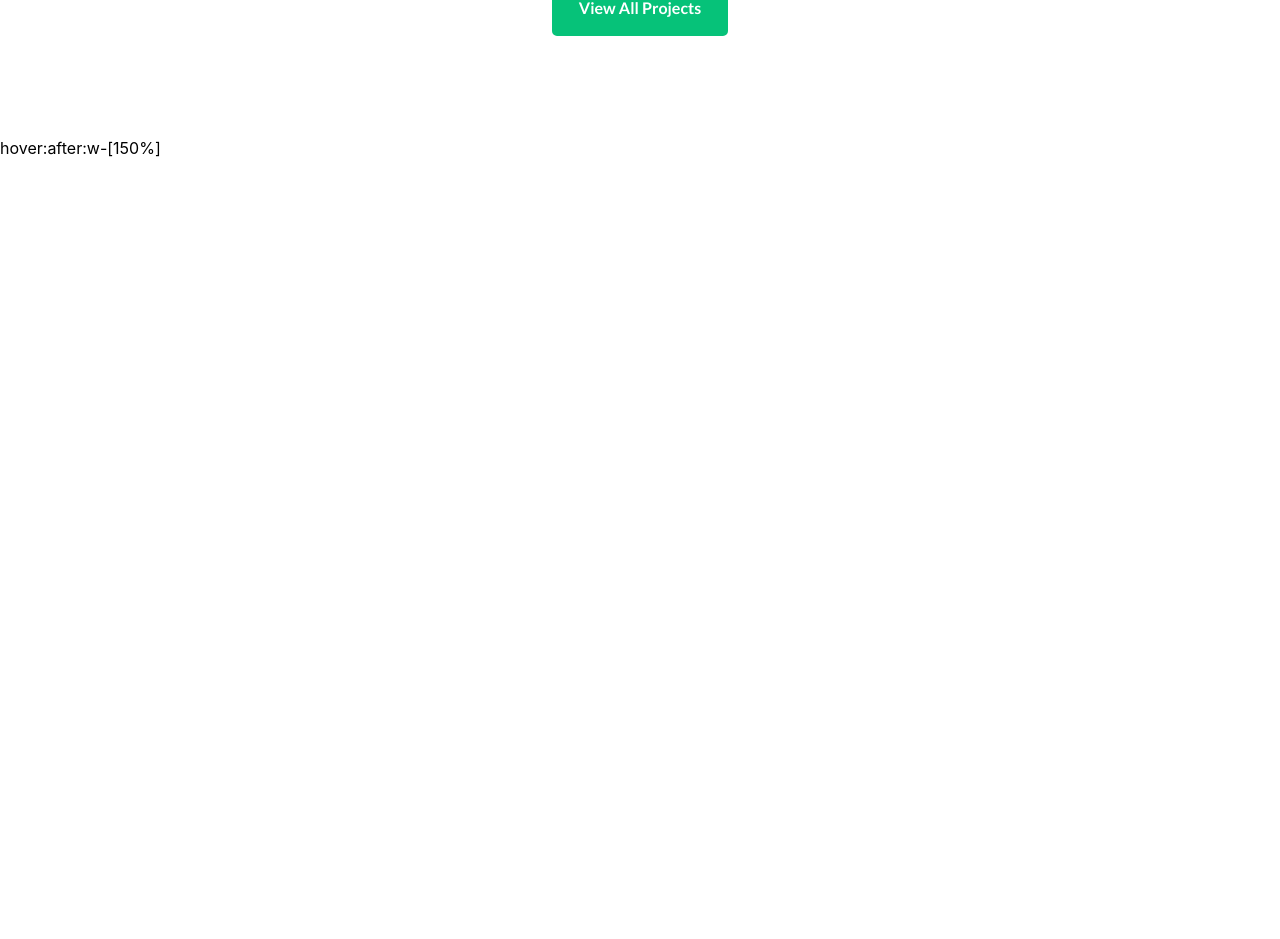
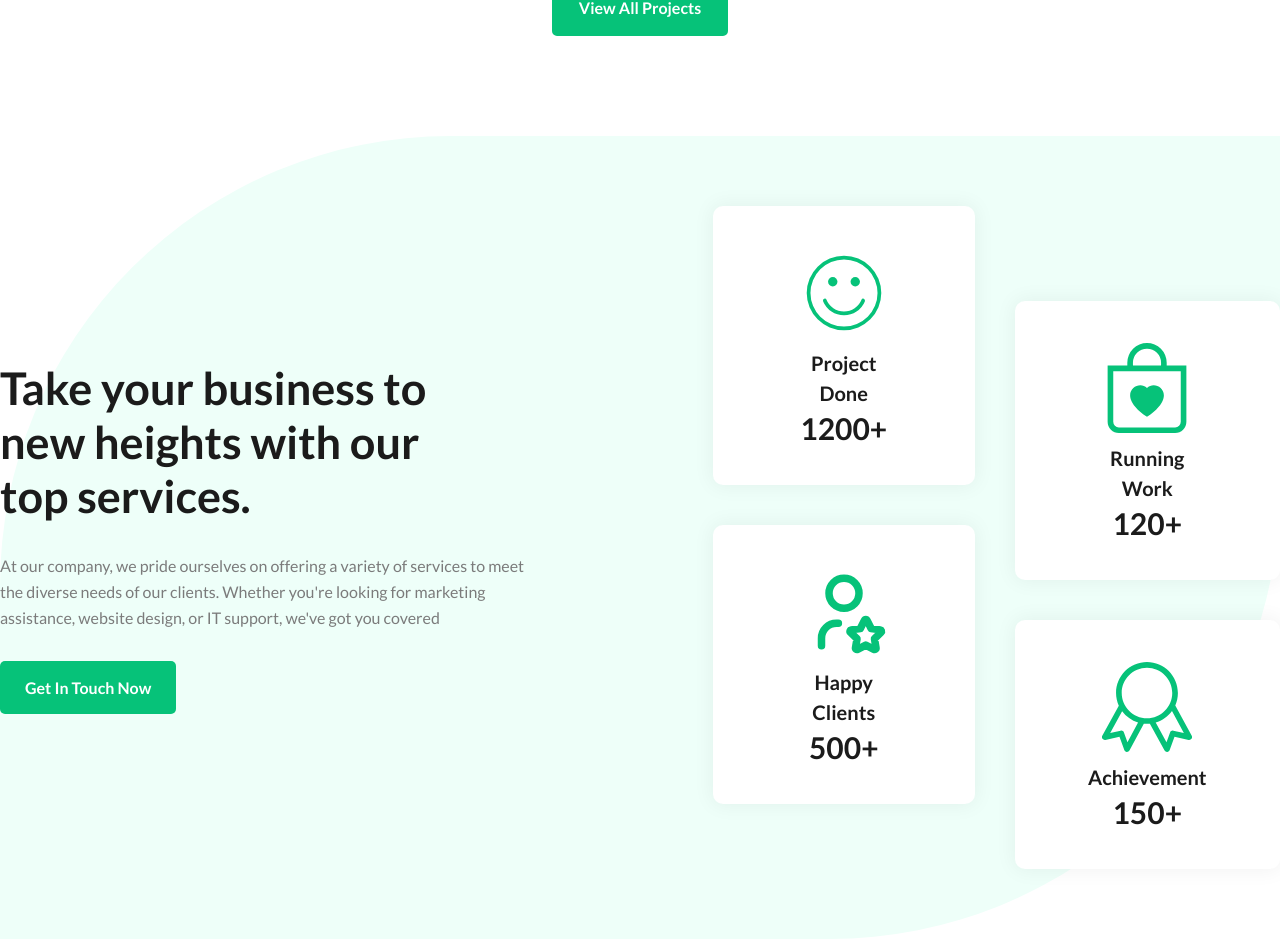
Before and after one commit to shoumen-shomu/core-wave, a React (Vite) app: page / in a window 1280 px wide. Shown: the part 3157-4096 px from the top of the page. Before the commit the page ends 3317 px from the top, so only its background shows below. Built offline with nearby package versions, Linux system fonts and the light colour scheme.

Commit message:
company overview part done

```diff
--- /dev/null
+++ b/src/components/layouts/home/CompanyOverview.jsx
@@ -0,0 +1,102 @@
+import React from "react";
+import Button from "../../common/Button";
+import Container from "../../common/Container";
+import { TbDeviceDesktopCode } from "react-icons/tb";
+import { CiFaceSmile } from "react-icons/ci";
+import { TbUserStar } from "react-icons/tb";
+import { BsBagHeart } from "react-icons/bs";
+import { SlBadge } from "react-icons/sl";
+
+const CompanyOverview = () => {
+  return (
+    <>
+      <section>
+        <div class="py-17.5 bg-[#EEFFF9] rounded-tl-[450px] rounded-br-[450px]">
+          <Container>
+            <div className="flex gap-40.75 items-center">
+              <div className="">
+                <h2 className="font-lato font-semibold text-[45px] text-secendary leading-13.5 w-114.25">
+                  Take your business to new heights with our top services.
+                </h2>
+                <p className="font-lato font-normal text-base text-[#7B7B7B] leading-6.5 w-137.5 my-7.5">
+                  At our company, we pride ourselves on offering a variety of
+                  services to meet the diverse needs of our clients. Whether
+                  you're looking for marketing assistance, website design, or IT
+                  support, we've got you covered
+                </p>
+                <Button
+                  className={"bg-[#DAF6EB] text-primary"}
+                  btnText={"Get In Touch Now"}
+                />
+              </div>
+              <div className="flex gap-10">
+                <div className="space-y-10 ">
+                  <div className="py-10.5 px-18  rounded-[10px] bg-white group duration-500 hover:bg-primary/50 shadow-[0px_0px_20px_2px_rgba(0,0,0,0.05)]">
+                    <div className="flex justify-center items-center">
+                      <CiFaceSmile
+                        size={90}
+                        className="text-primary group-hover:text-white duration-500 "
+                      />
+                    </div>
+                    <h5 className="font-lato font-semibold text-[20px] text-secendary leading-7.5 pt-2.5 pb-1.25 group-hover:text-white duration-500 text-center">
+                      Project Done
+                    </h5>
+                    <p className="font-lato font-semibold text-[30px] text-secendary leading-7.5 group-hover:text-white duration-500 text-center">
+                      1200+
+                    </p>
+                  </div>
+                  <div className="py-10.5 px-[72px]  rounded-[10px] bg-white group duration-500 hover:bg-primary/50 shadow-[0px_0px_20px_2px_rgba(0,0,0,0.05)]">
+                    <div className="flex justify-center items-center">
+                      <TbUserStar
+                        size={90}
+                        className="text-primary group-hover:text-white duration-500 "
+                      />
+                    </div>
+                    <h5 className="font-lato font-semibold text-[20px] text-secendary leading-7.5 pt-2.5 pb-1.25 group-hover:text-white duration-500 text-center">
+                      Happy Clients
+                    </h5>
+                    <p className="font-lato font-semibold text-[30px] text-secendary leading-7.5 group-hover:text-white duration-500 text-center">
+                      500+
+                    </p>
+                  </div>
+                </div>
+                <div className="space-y-10 mt-23.75">
+                  <div className="py-10.5 px-18  rounded-[10px] bg-white group duration-500 hover:bg-primary/50 shadow-[0px_0px_20px_2px_rgba(0,0,0,0.05)]">
+                    <div className="flex justify-center items-center">
+                      <BsBagHeart
+                        size={90}
+                        className="text-primary group-hover:text-white duration-500 "
+                      />
+                    </div>
+                    <h5 className="font-lato font-semibold text-[20px] text-secendary leading-7.5 pt-2.5 pb-1.25 group-hover:text-white duration-500 text-center">
+                      Running Work
+                    </h5>
+                    <p className="font-lato font-semibold text-[30px] text-secendary leading-7.5 group-hover:text-white duration-500 text-center">
+                      120+
+                    </p>
+                  </div>
+                  <div className="py-10.5 px-[72px]  rounded-[10px] bg-white group duration-500 hover:bg-primary/50 shadow-[0px_0px_20px_2px_rgba(0,0,0,0.05)]">
+                    <div className="flex justify-center items-center">
+                      <SlBadge
+                        size={90}
+                        className="text-primary group-hover:text-white duration-500 "
+                      />
+                    </div>
+                    <h5 className="font-lato font-semibold text-[20px] text-secendary leading-7.5 pt-2.5 pb-1.25 group-hover:text-white duration-500 text-center">
+                      Achievement
+                    </h5>
+                    <p className="font-lato font-semibold text-[30px] text-secendary leading-7.5 group-hover:text-white duration-500 text-center">
+                      150+
+                    </p>
+                  </div>
+                </div>
+              </div>
+            </div>
+          </Container>
+        </div>
+      </section>
+    </>
+  );
+};
+
+export default CompanyOverview;
--- a/src/components/layouts/home/Project.jsx
+++ b/src/components/layouts/home/Project.jsx
@@ -71,7 +71,6 @@ const Project = () => {
           </Container>
         </div>
       </section>
-      hover:after:w-[150%]
     </>
   );
 };
--- a/src/components/layouts/home/Service.jsx
+++ b/src/components/layouts/home/Service.jsx
@@ -9,24 +9,29 @@ const Service = () => {
       <section>
         <div class="py-17.5 bg-[#EEFFF9] rounded-tl-[500px] rounded-br-[500px]">
           <Container>
-            <div className="flex items-center gap-[113px]">
+            <div className="flex items-center gap-28.25">
               <div className="flex gap-10">
                 <div className="space-y-10 mt-33.25">
-                                    <div className="pt-10.5 pb-15 pl-11.75 rounded-[10px] bg-white group duration-500 hover:bg-primary/50 shadow-[0px_0px_20px_2px_rgba(0,0,0,0.05)]">
-                   <TbDeviceDesktopCode size={90} className="text-primary group-hover:text-white duration-500" />
+                  <div className="pt-10.5 pb-15 pl-11.75 rounded-[10px] bg-white group duration-500 hover:bg-primary/50 shadow-[0px_0px_20px_2px_rgba(0,0,0,0.05)]">
+                    <TbDeviceDesktopCode
+                      size={90}
+                      className="text-primary group-hover:text-white duration-500"
+                    />
                     <h5 className="font-lato font-semibold text-[20px] text-secendary leading-7.5 py-3.5 group-hover:text-white duration-500">
-                     Web Development
+                      Web Development
                     </h5>
                     <p className="font-lato font-normal text-base text-[#7B7B7B] leading-6 w-66.25 group-hover:text-white duration-500">
                       Web development is the art of creating engaging and
                       visually appealing websites{" "}
                     </p>
                   </div>
-
                   <div className="pt-10.5 pb-15 pl-11.75 rounded-[10px] bg-white group duration-500 hover:bg-primary/50 shadow-[0px_0px_20px_2px_rgba(0,0,0,0.05)]">
-                   <TbDeviceDesktopCode size={90} className="text-primary group-hover:text-white duration-500" />
+                    <TbDeviceDesktopCode
+                      size={90}
+                      className="text-primary group-hover:text-white duration-500"
+                    />
                     <h5 className="font-lato font-semibold text-[20px] text-secendary leading-7.5 py-3.5 group-hover:text-white duration-500">
-                     SEO Marketing
+                      SEO Marketing
                     </h5>
                     <p className="font-lato font-normal text-base text-[#7B7B7B] leading-6 w-66.25 group-hover:text-white duration-500">
                       Web development is the art of creating engaging and
@@ -36,7 +41,10 @@ const Service = () => {
                 </div>
                 <div className="space-y-10">
                   <div className="pt-10.5 pb-15 pl-11.75 rounded-[10px] bg-white group duration-500 hover:bg-primary/50 shadow-[0px_0px_20px_2px_rgba(0,0,0,0.05)] ">
-                    <TbDeviceDesktopCode size={90} className="text-primary group-hover:text-white duration-500" />
+                    <TbDeviceDesktopCode
+                      size={90}
+                      className="text-primary group-hover:text-white duration-500"
+                    />
                     <h5 className="font-lato font-semibold text-[20px] text-secendary leading-7.5 py-3.5 group-hover:text-white duration-500">
                       UI/UX Analysis
                     </h5>
@@ -46,7 +54,10 @@ const Service = () => {
                     </p>
                   </div>
                   <div className="pt-10.5 pb-15 pl-11.75 rounded-[10px] bg-white group duration-500 hover:bg-primary/50 shadow-[0px_0px_20px_2px_rgba(0,0,0,0.05)]">
-                    <TbDeviceDesktopCode size={90} className="text-primary group-hover:text-white duration-500" />
+                    <TbDeviceDesktopCode
+                      size={90}
+                      className="text-primary group-hover:text-white duration-500"
+                    />
                     <h5 className="font-lato font-semibold text-[20px] text-secendary leading-7.5 py-3.5 group-hover:text-white duration-500">
                       Graphic Design
                     </h5>
--- a/src/components/pages/Home.jsx
+++ b/src/components/pages/Home.jsx
@@ -4,6 +4,7 @@ import Banner from '../layouts/home/Banner'
 import About from '../layouts/home/About'
 import Service from '../layouts/home/Service'
 import Project from '../layouts/home/Project'
+import CompanyOverview from '../layouts/home/CompanyOverview'
 
 
 const Home = () => {
@@ -13,6 +14,7 @@ const Home = () => {
     <About/>
     <Service/>
     <Project/>
+    <CompanyOverview/>
     </>
   )
 }
```
